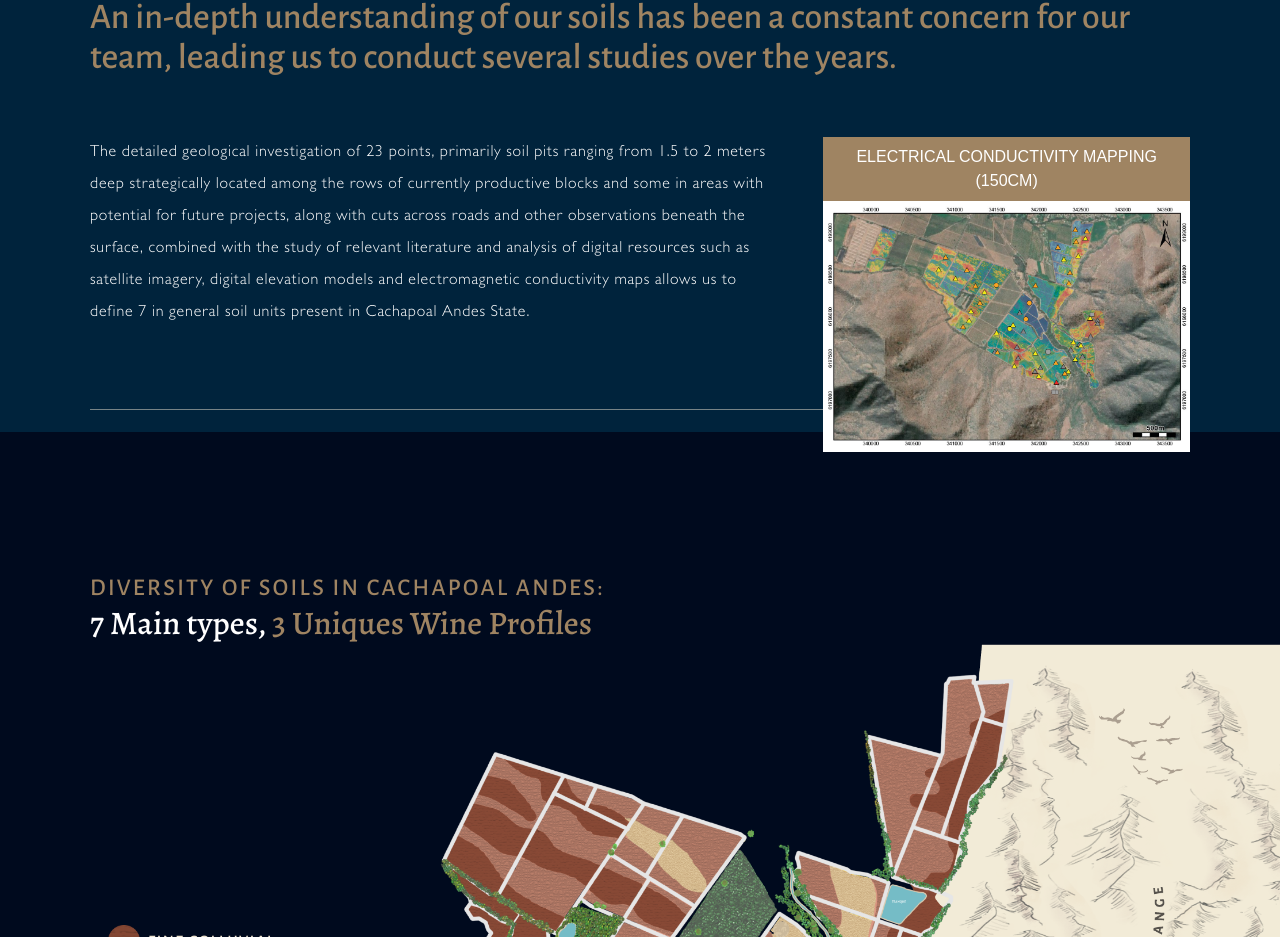
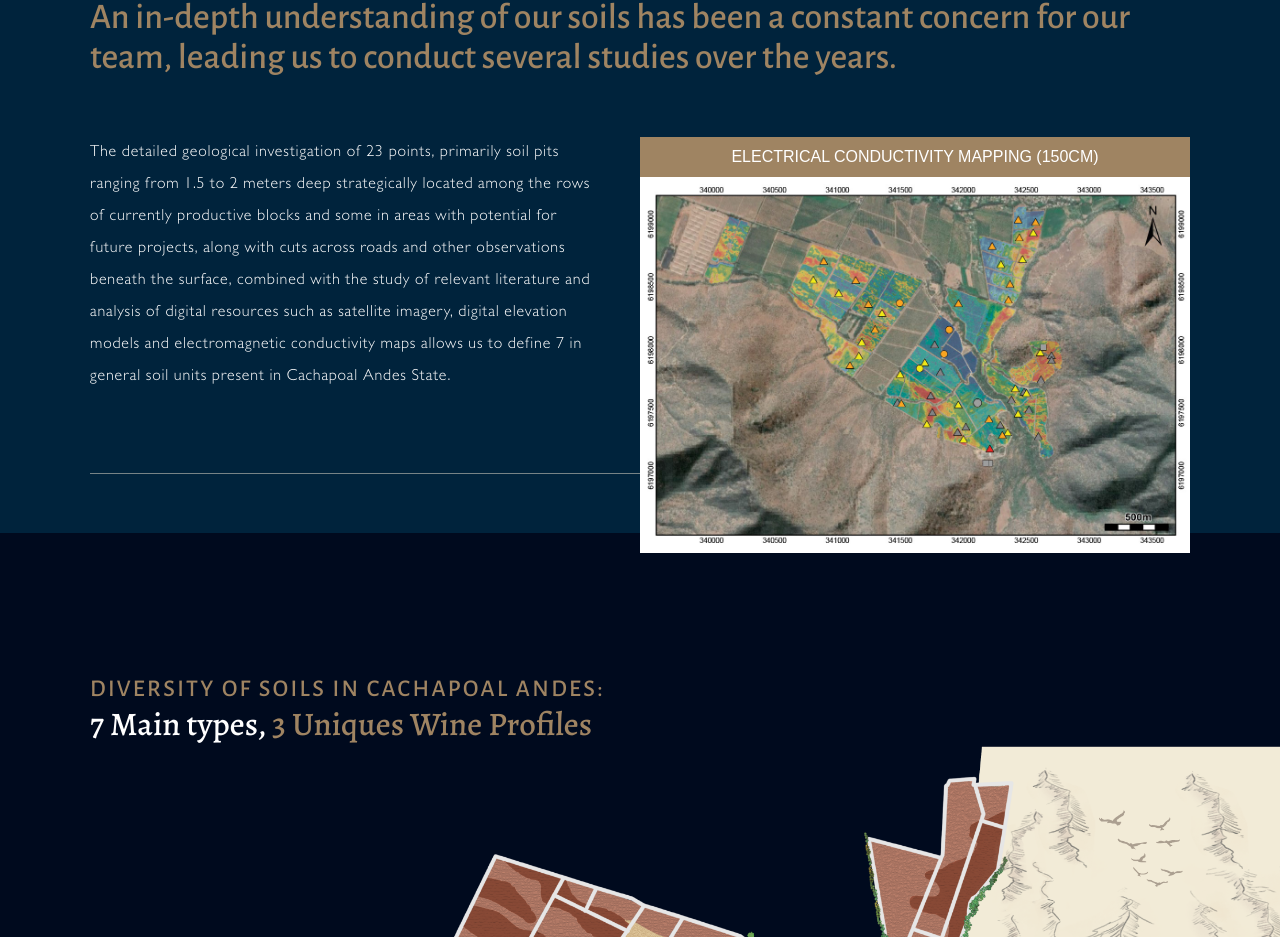
Before and after one commit to RenzoCostarelli/san-pedro, a Next.js app: page /soils in a window 1280 px wide. Shown: the part 1047-1984 px from the top of the page. Built offline with nearby package versions, Linux system fonts and the light colour scheme.

Commit message:
agranda imagen

```diff
--- a/app/soils/page.tsx
+++ b/app/soils/page.tsx
@@ -34,8 +34,8 @@
             An in-depth understanding of our soils has been a constant concern
             for our team, leading us to conduct several studies over the years.
           </h2>
-          <div className="grid md:grid-cols-3 grid-cols-1 mt-15 relative z-10">
-            <div className="md:col-span-2">
+          <div className="grid md:grid-cols-2 grid-cols-1 mt-15 relative z-10">
+            <div className="md:col-span-1">
               <p className="font-light tracking-wider font-sans leading-8 pr-10 text-white">
                 The detailed geological investigation of 23 points, primarily
                 soil pits ranging from 1.5 to 2 meters deep strategically
```
